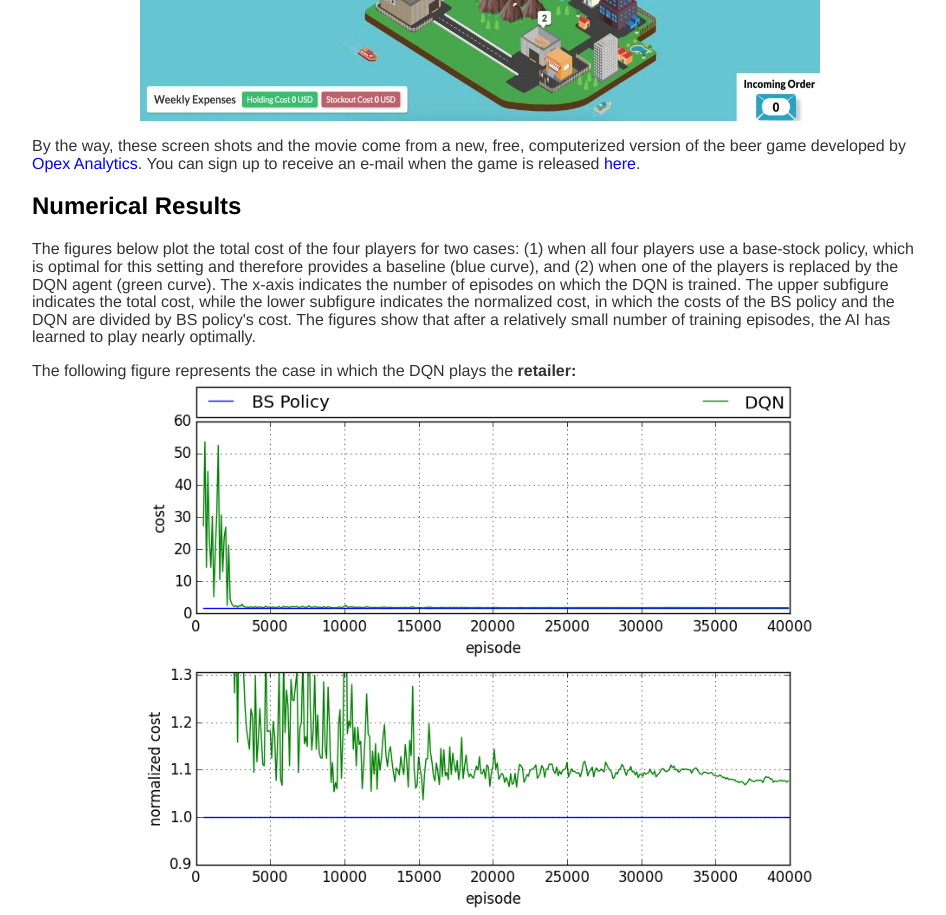
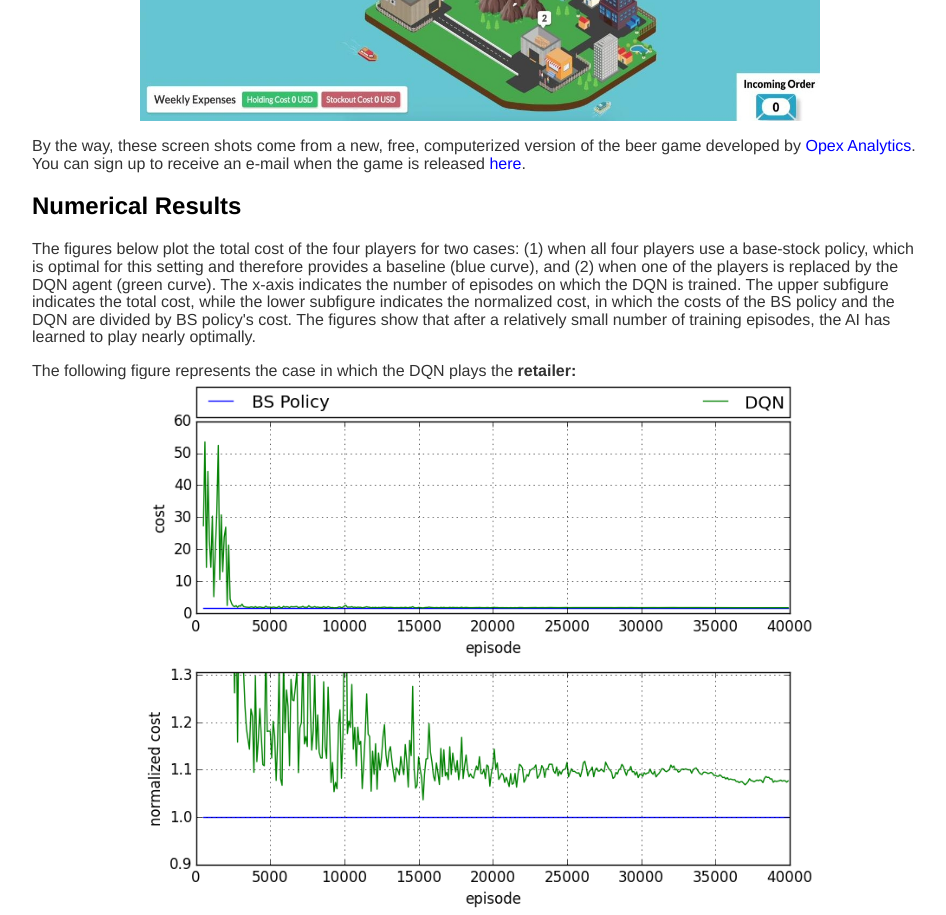
Before and after one commit to beergameAI/beergameai.github.io, a plain HTML site: page index.html in a window 1280 px wide. Shown: the part 3760-4675 px from the top of the page, without its empty margins (160-1106 px from the left). Drawn offline with nearby package versions, Linux system fonts and the light colour scheme; some packages are replaced by stand-ins of ours.

Commit message:
remove video

```diff
--- a/index.html
+++ b/index.html
@@ -62,7 +62,7 @@ img {
 
 				<p> After 45000 training episodes, the AI agent not only plays in a way to keep its inventory level and cost close to zero, but also to minimize the total cost of the system. In fact, it plays very close to a base-stock policy, which is the optimal policy. The whole network is more stable and the inventory levels are closer to zero than in previous screenshots.<p>
 				<img src="45000_training_100.jpg" alt="after 45000 training episodes" width="680" height="382" align="middle"/>
-			<p>By the way, these screen shots and the movie come from a new, free, computerized version of the beer game developed by <a href="http://opexanalytics.com/">Opex Analytics</a>. You can sign up to receive an e-mail when the game is released <a href="http://beergame.opexanalytics.com/">here</a>.
+			<p>By the way, these screen shots come from a new, free, computerized version of the beer game developed by <a href="http://opexanalytics.com/">Opex Analytics</a>. You can sign up to receive an e-mail when the game is released <a href="http://beergame.opexanalytics.com/">here</a>.
 
 			<h2>Numerical Results</h2>
 
```
